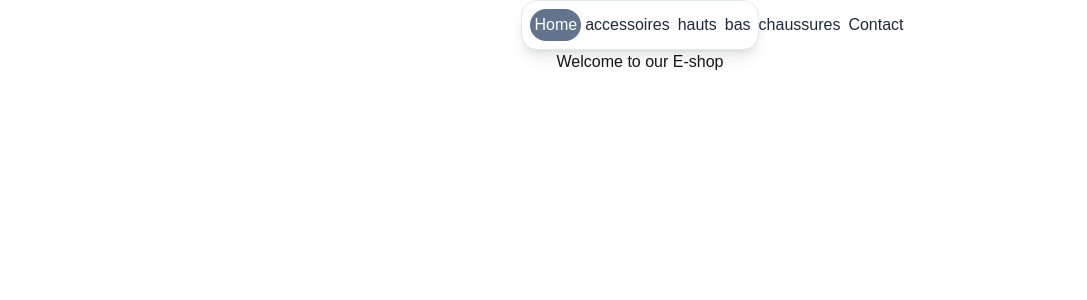
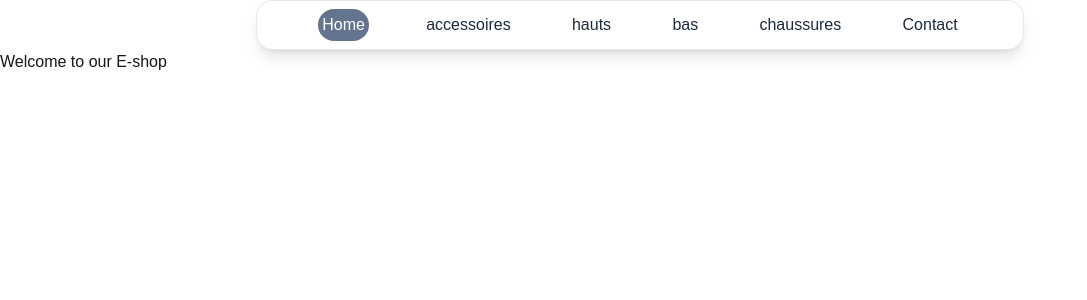
Before and after one commit to yvankraft/e-shop, a Next.js app: page / in a window 1280 px wide. Shown: the top 300 px of the page, without its empty margins (0-1087 px from the left). Built offline with nearby package versions, Linux system fonts and the light colour scheme.

Commit message:
Remove unnecessary classes from the main container in the Home component

```diff
--- a/src/app/page.tsx
+++ b/src/app/page.tsx
@@ -3,7 +3,7 @@ import Navbar from "@/app/components/Navbar";
 
 export default function Home() {
   return (
-    <div className="container flex flex-col items-center justify-center">
+    <div >
       <Navbar />
       <h1>Welcome to our E-shop</h1>
     </div>
```
